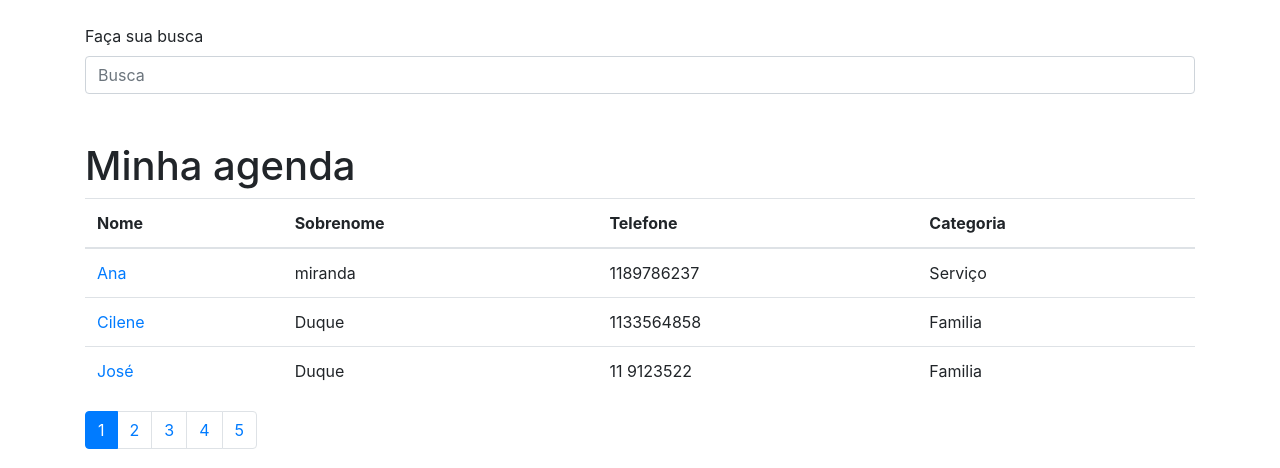
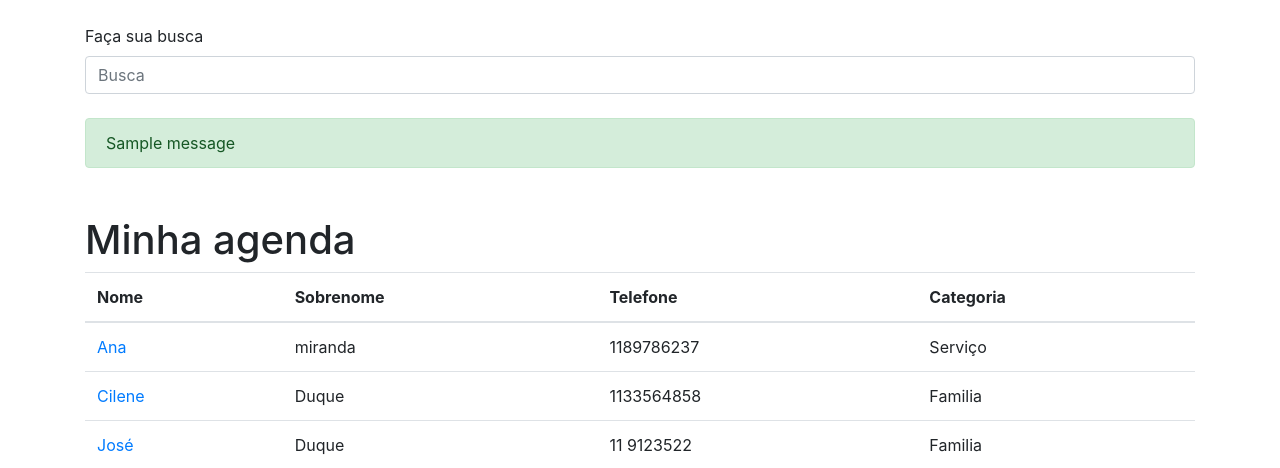
Before and after one commit to Jose-Duque/projeto-agenda, a Django app: page / in a window 1280 px wide. Shown: the part 56-524 px from the top of the page. Run offline with Django 4.2, Linux system fonts and the light colour scheme; data comes from the database, SQL or seed files in the repository; one stand-in notice (Sample message) is shown; some libraries are stand-ins or nearby versions.

Commit message:
ADD Messages

```diff
--- a/contatos/views.py
+++ b/contatos/views.py
@@ -1,8 +1,9 @@
-from django.shortcuts import render, get_object_or_404, Http404
+from django.shortcuts import render, get_object_or_404, Http404, redirect
 from .models import Contato
 from django.core.paginator import Paginator
 from django.db.models import Q, Value
 from django.db.models.functions import Concat
+from django.contrib import messages
 
 def index(request):
     contatos_list = Contato.objects.order_by('nome')
@@ -31,8 +32,9 @@ def busca(request):
     campos = Concat('nome', Value(' '), 'sobrenome')
     print(termo)
 
-    if not termo:
-        raise Http404
+    if not termo or termo is None:
+        messages.add_message(request, messages.ERROR, 'Campo de busca fazio')
+        return redirect('index')
 
     contatos_list = Contato.objects.annotate(nome_completo=campos).filter(
         nome_completo__contains=termo
--- a/templates/base.html
+++ b/templates/base.html
@@ -25,8 +25,8 @@
                    type="search"
                    placeholder="Busca"
                    name="termo"
-                   value="{{ request.GET.termo }}"
-            >
+                   value="{{ request.GET.termo }}">
+            {% include 'parciais/_messages.html' %}
           </div>
         </form>
         {% block conteudo %} {% endblock %}
--- /dev/null
+++ b/templates/parciais/_messages.html
@@ -0,0 +1,8 @@
+{% if messages %}
+  <br>
+  {% for message in messages %}
+    <div class="alert {{message.tags}}" role="alert">
+       {{message}}
+    </div>
+  {% endfor %}
+{% endif %}
```
Also changed, not shown: agenda/settings.py (+10 -0 lines).
